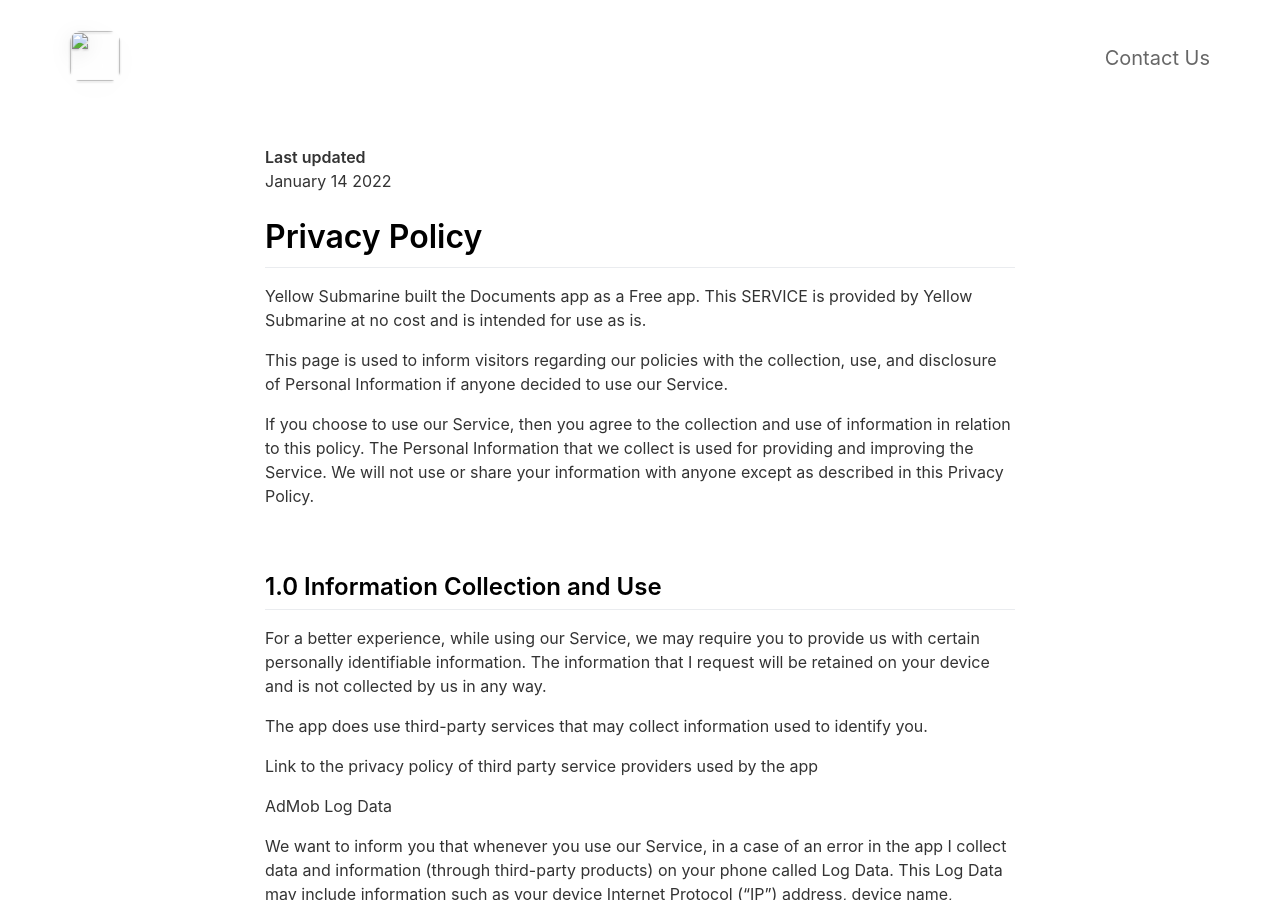
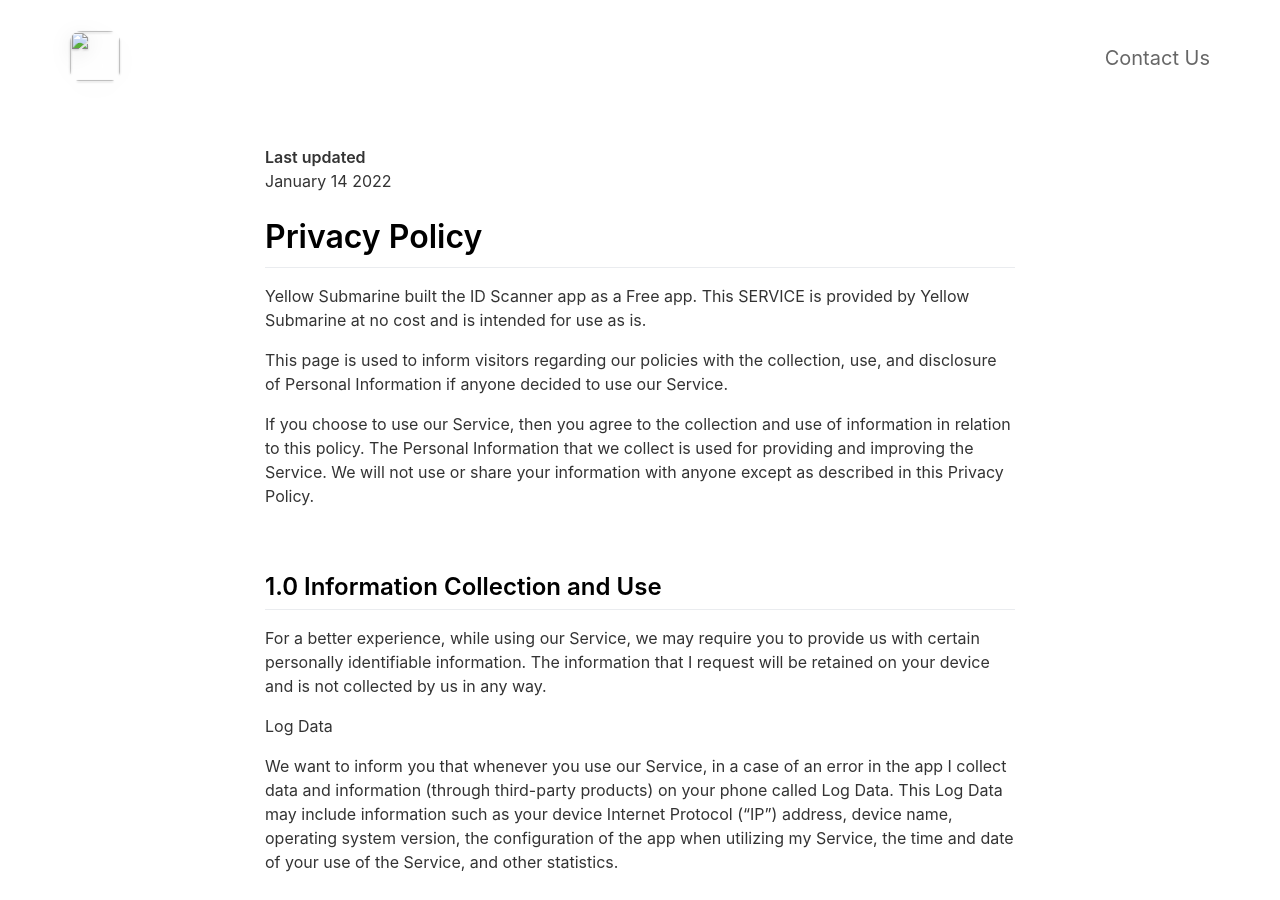
Before and after one commit to 3submarine/docs.3submarine.com, a Jekyll site: the page built from _pages/privacypolicy.md, in a window 1280 px wide and 900 px high. Built offline with Jekyll 4.4.1, drawn with Linux system fonts in a browser that asks for light colours; nearby versions of some CDN libraries.

Commit message:
Update privacypolicy.md

```diff
--- a/_pages/privacypolicy.md
+++ b/_pages/privacypolicy.md
@@ -8,7 +8,7 @@ include_in_header: false
 January 14 2022
 
 # Privacy Policy
-Yellow Submarine built the Documents app as a Free app. This SERVICE is provided by Yellow Submarine at no cost and is intended for use as is.
+Yellow Submarine built the ID Scanner app as a Free app. This SERVICE is provided by Yellow Submarine at no cost and is intended for use as is.
 
 This page is used to inform visitors regarding our policies with the collection, use, and disclosure of Personal Information if anyone decided to use our Service.
 
@@ -19,11 +19,6 @@ If you choose to use our Service, then you agree to the collection and use of in
 ## 1.0 Information Collection and Use
 For a better experience, while using our Service, we may require you to provide us with certain personally identifiable information. The information that I request will be retained on your device and is not collected by us in any way.
 
-The app does use third-party services that may collect information used to identify you.
-
-Link to the privacy policy of third party service providers used by the app
-
-AdMob
 Log Data
 
 We want to inform you that whenever you use our Service, in a case of an error in the app I collect data and information (through third-party products) on your phone called Log Data. This Log Data may include information such as your device Internet Protocol (“IP”) address, device name, operating system version, the configuration of the app when utilizing my Service, the time and date of your use of the Service, and other statistics.
```
